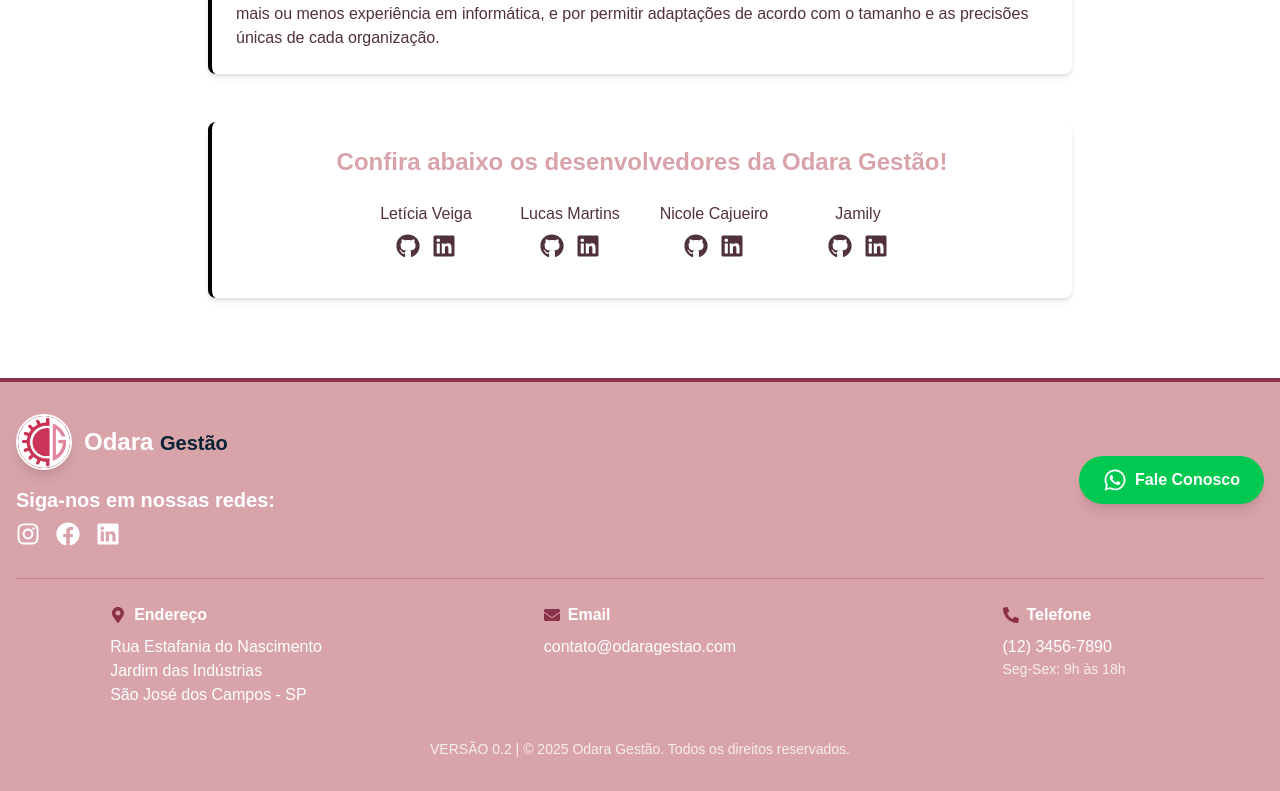
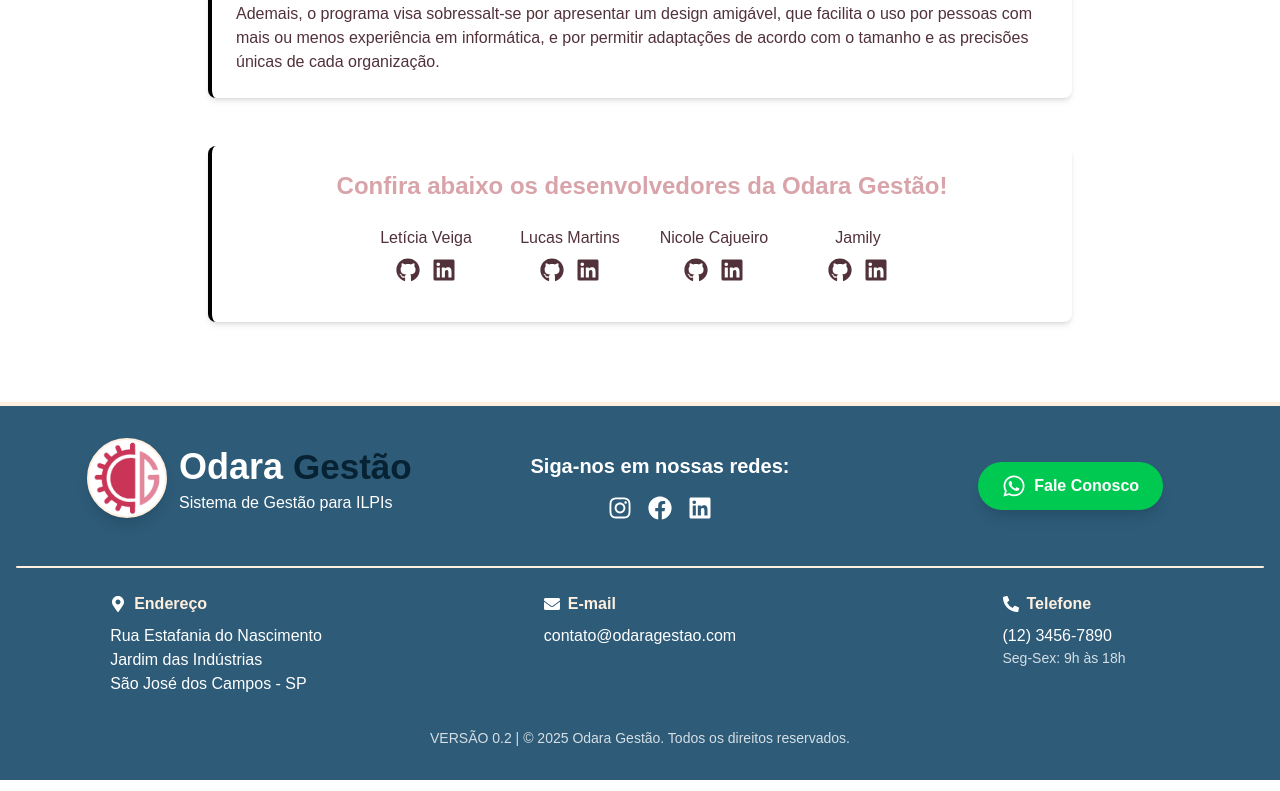
Before and after one commit to TCC-Etec2025/odara-gestao, a React (Vite) app: page /sobre in a window 1280 px wide. Shown: the part 774-1565 px from the top of the page. Built offline with nearby package versions, Linux system fonts and the light colour scheme.

Commit message:
Paleta e Layout Home arrumadas

```diff
--- a/src/components/Footer.jsx
+++ b/src/components/Footer.jsx
@@ -3,13 +3,15 @@ import { FaWhatsapp, FaEnvelope, FaMapMarkerAlt, FaPhoneAlt } from 'react-icons/
 
 const Footer = () => {
   return (
-    <footer className="bg-odara-primary text-white py-8 border-t-4 border-odara-accent">
+    <footer className="bg-odara-secondary text-white py-8 border-t-4 border-odara-contorno">
       <div className="container mx-auto px-4">
-        <div className="flex flex-col lg:flex-row justify-between items-center mb-8 gap-6">
+        {/*Grid responsivo para a seção superior*/}
+        <div className="grid grid-cols-1 md:grid-cols-3 lg:grid-cols-3 gap-6 mb-8 lg:ml-10 items-center justify-items-center">
 
-          <div className="flex flex-col items-center lg:items-start group">
+          {/*Logo e Título*/}
+          <div className="lg:col-span-1 md:col-span-2 col-span-1 flex flex-col items-center md:items-start">
             <div className="flex items-center mb-4">
-              <div className="w-14 h-14 bg-odara-accent rounded-full mr-3 flex items-center justify-center overflow-hidden border-2 border-white shadow-lg">
+              <div className="w-20 h-20 bg-odara-white rounded-full mr-3 flex items-center justify-center overflow-hidden border-2 border-odara-contorno shadow-lg">
                 <img
                   src="../images/Logo final - Icone fundo branco redondo[1].png"
                   alt="Logo Odara Gestão"
@@ -19,59 +21,70 @@ const Footer = () => {
                   }}
                 />
               </div>
-              <h2 className="text-2xl font-bold transition-transform group-hover:scale-105">
-                Odara <span className="nome-empresa-medio">Gestão</span>
+              <div className="flex flex-col">
+                <h2 className="text-4xl font-bold transition-transform group-hover:scale-105">
+                  Odara <span className="nome-empresa-medio text-xl">Gestão</span>
                 </h2>
-            </div>
-
-            <div className="mb-6 md:mb-0">
-              <h3 className="text-xl font-bold mb-2">Siga-nos em nossas redes:</h3>
-              <div className="flex space-x-4">
-                <a href="#"><FaInstagram className="h-6 w-6 hover:text-indigo-300" /></a>
-                <a href="#"><FaFacebook className="h-6 w-6 hover:text-indigo-300" /></a>
-                <a href="#"><FaLinkedin className="h-6 w-6 hover:text-indigo-300" /></a>
+                <span className="text-xm text-odara-white hidden sm:block">Sistema de Gestão para ILPIs</span>
               </div>
             </div>
           </div>
 
+          {/*Redes Sociais*/}
+          <div className="lg:col-span-1 md:col-span-2 col-span-1 text-center">
+            <h3 className="text-xl font-bold mb-4">Siga-nos em nossas redes:</h3>
+            <div className="flex justify-center space-x-4">
+              <a href="#"><FaInstagram className="h-6 w-6 hover:text-odara-primary" /></a>
+              <a href="#"><FaFacebook className="h-6 w-6 hover:text-odara-primary" /></a>
+              <a href="#"><FaLinkedin className="h-6 w-6 hover:text-odara-primary" /></a>
+            </div>
+          </div>
+
+          {/*Link WhatsApps*/}
+          <div className="lg:col-span-1 md:col-span-1 col-span-1 flex justify-items-center">
             <a
               href="https://wa.me/5512987654321"
               target="_blank"
               rel="noopener noreferrer"
-            className="bg-green-500 hover:bg-green-600 text-white py-3 px-6 rounded-full flex items-center space-x-2 transition-all duration-300 shadow-lg hover:shadow-xl transform hover:scale-105"
+              className="bg-green-500 hover:bg-odara-primary text-white py-3 px-6 rounded-full flex items-center space-x-2 transition-all duration-300 shadow-lg hover:shadow-xl transform hover:scale-105"
             >
               <FaWhatsapp className="text-2xl" />
               <span className="font-semibold">Fale Conosco</span>
             </a>
           </div>
+        </div>
 
-        <div className="border-t border-odara-accent my-6 opacity-30"></div>
+        {/*divisória*/}
+        <div className="border-t-2 border-odara-contorno rounded-full my-6"></div>
 
-        <div className="grid grid-cols-3 md:grid-cols-3 gap-6 text-center justify-items-center md:text-left">
+        {/*Endereço*/}
+        <div className="grid grid-cols-1 md:grid-cols-3 lg:grid-cols-3 gap-6 text-center justify-items-center md:text-left">
           <div className="flex flex-col items-center md:items-start">
             <div className="flex items-center mb-2">
-              <FaMapMarkerAlt className="text-odara-accent mr-2" />
-              <h3 className="font-semibold">Endereço</h3>
+              <FaMapMarkerAlt className="text-odara-white mr-2" />
+              <h3 className="font-bold text-odara-contorno">Endereço</h3>
             </div>
             <p>Rua Estafania do Nascimento</p>
             <p>Jardim das Indústrias</p>
             <p>São José dos Campos - SP</p>
           </div>
 
+        {/*E-mail*/}
           <div className="flex flex-col items-center md:items-start">
             <div className="flex items-center mb-2">
-              <FaEnvelope className="text-odara-accent mr-2" />
-              <h3 className="font-semibold">Email</h3>
+              <FaEnvelope className="text-odara-white mr-2" />
+              <h3 className="font-bold text-odara-contorno">E-mail</h3>
             </div>
-            <a href="mailto:contato@odaragestao.com" className="hover:text-odara-secondary hover:underline">
+            <a href="mailto:contato@odaragestao.com" className="hover:text-odara-primary hover:underline">
               contato@odaragestao.com
             </a>
           </div>
 
+        {/*Telefone*/}
           <div className="flex flex-col items-center md:items-start">
             <div className="flex items-center mb-2">
-              <FaPhoneAlt className="text-odara-accent mr-2" />
-              <h3 className="font-semibold">Telefone</h3>
+              <FaPhoneAlt className="text-odara-white mr-2" />
+              <h3 className="font-bold text-odara-contorno">Telefone</h3>
             </div>
             <p>(12) 3456-7890</p>
             <p className="text-sm opacity-80">Seg-Sex: 9h às 18h</p>
--- a/src/components/Navbar.jsx
+++ b/src/components/Navbar.jsx
@@ -72,11 +72,11 @@ const Navbar = () => {
 
   return (
     <nav className="bg-odara-primary text-white shadow-lg sticky top-0 z-50 backdrop-blur-sm">
-      <div className="max-w-7xl mx-auto px-4 sm:px-6 lg:px-8">
+      <div className="max-w-8xl mx-auto px-4 sm:px-6 lg:px-8 py-3">
         <div className="flex justify-between items-center h-16">
           {/* Logo Section */}
           <div className="flex items-center space-x-3 group">
-            <div className="w-12 h-12 bg-odara-accent rounded-full flex items-center justify-center overflow-hidden border-2 border-white shadow-lg transition-transform group-hover:scale-105">
+            <div className="w-12 h-12 bg-odara-white rounded-full flex items-center justify-center overflow-hidden border-2 border-odara-contorno shadow-lg transition-transform group-hover:scale-105">
               <img
                 src="../images/Logo final - Icone fundo branco redondo[1].png"
                 alt="Logo Odara Gestão"
@@ -88,9 +88,9 @@ const Navbar = () => {
             </div>
             <div className="flex flex-col">
               <h1 className="text-xl font-bold text-white transition-transform group-hover:scale-105">
-                Odara <span className="font-normal  nome-empresa-medio">Gestão</span>
+                Odara <span className="font-normal  nome-empresa-pequeno">Gestão</span>
               </h1>
-              <span className="text-xs text-white/70 hidden sm:block">Sistema de Gestão para ILPs</span>
+              <span className="text-xs text-odara-white hidden sm:block">Sistema de Gestão para ILPIs</span>
             </div>
           </div>
 
@@ -144,22 +144,18 @@ const Navbar = () => {
                   key={item.path}
                   to={item.path}
                   onClick={() => setIsMobileMenuOpen(false)}
-                  className={`
-            flex items-center space-x-3 px-4 py-3 text-sm font-medium transition duration-100 rounded-lg mx-2 font-semibold text-odara-contorno transform
-            ease-in-out
-            ${isActive(item.path)
+                  className={`flex items-center space-x-3 px-4 py-3 text-sm font-medium transition duration-100 rounded-lg mx-2 font-semibold text-odara-contorno transform ease-in-out ${isActive(item.path)
                       ? "bg-odara-secondary text-odara-contorno border-2 border-odara-contorno shadow-md"
-                      : "hover:bg-white hover:text-odara-primary hover:border-2 hover:border-odara-contorno hover:scale-100"
+                      : "hover:bg-white hover:text-odara-primary hover:border-2 hover:border-odara-contorno"
                     }
-          `}
+                  `}
                 >
                   {/* Ícone com transição de cor */}
-
                   <span className={`transition-colors ${isActive(item.path) ? "text-odara-white" : ""}`}>
                     {item.icon}
                   </span>
+
                   {/* Label do item */}
-
                   <span>{item.label}</span>
                 </Link>
               ))}
--- a/src/index.css
+++ b/src/index.css
@@ -15,7 +15,7 @@
   --color-odara-dark: #52323A; /* Marrom */
   --color-odara-name: #072333; /* Azul Escuro */
   --color-odara-dropdown: #E0EAF9; /* azul mais clarinho */
-  --color-odara-dropdown-accent: #072333; /* azul claro */
+  --color-odara-dropdown-accent: #7Cb0FF; /* azul claro */
   --color-odara-contorno: #FFEFDF; /* Amarelinho */
   --color-odara-offwhite: #F3EDED; /* Branco amareladinho */
   --color-odara-alerta: #F54846; /* Vermelho */
@@ -36,6 +36,13 @@ body {
 
 .nome-empresa-medio {
   font-family: 'Nirmala Text', sans-serif;
+  font-size: 35px;
+  font-weight: bold;
+  color: var(--color-odara-name);
+}
+
+.nome-empresa-pequeno {
+  font-family: 'Nirmala Text', sans-serif;
   font-size: 20px;
   font-weight: bold;
   color: var(--color-odara-name);
```
Also changed, not shown: src/pages/Home.jsx (+16 -17 lines). Lines whose indentation alone changed are shown as unchanged.
